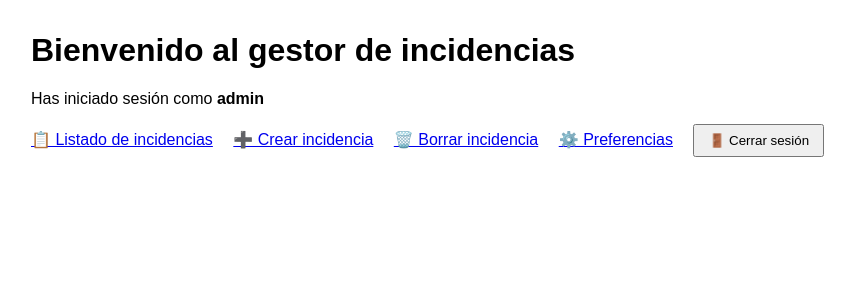
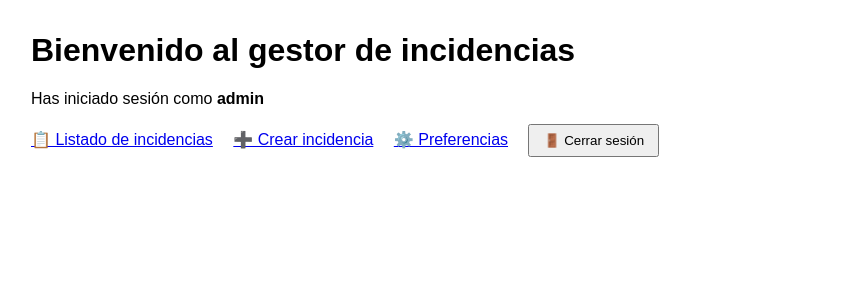
Before and after one commit to NoelBallester/proyectoIAW, a PHP site: page / in a window 1280 px wide. Shown: the top 300 px of the page, without its empty margins (1-856 px from the left). Run offline with PHP 8.4, Linux system fonts and the light colour scheme; a user stored in the database is signed in; data comes from the database, SQL or seed files in the repository.

Commit message:
Guardar cambios locales

```diff
--- a/public/index.php
+++ b/public/index.php
@@ -28,7 +28,6 @@ $username = $user['username'] ?? 'Usuario';
     <nav>
         <a href="lista_tickets.php">📋 Listado de incidencias</a>
         <a href="editar_ticket.php">➕ Crear incidencia</a>
-        <a href="borrar_ticket.php">🗑️ Borrar incidencia</a>
         <a href="preferencias.php">⚙️ Preferencias</a>
         <form action="logout.php" method="post" style="display:inline">
             <button type="submit">🚪 Cerrar sesión</button>
```
